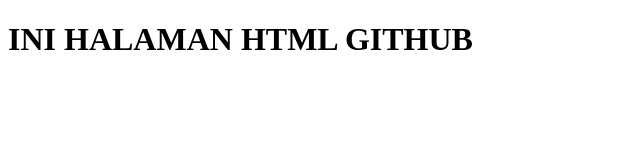
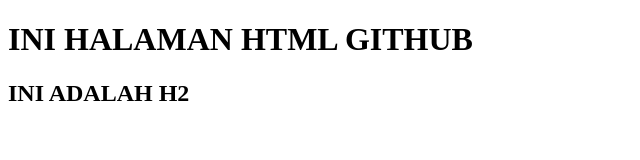
Before and after one commit to Dindamaharn/belajarr-github, a plain HTML site: page GITHUB_1-1/index.html in a window 1280 px wide. Shown: the whole page, without its empty margins (0-640 px from the left). Drawn offline with Linux system fonts and the light colour scheme.

Commit message:
[MOD] index.html

```diff
--- a/GITHUB_1-1/index.html
+++ b/GITHUB_1-1/index.html
@@ -3,9 +3,10 @@
 <head>
     <meta charset="UTF-8">
     <meta name="viewport" content="width=device-width, initial-scale=1.0">
-    <title>Document</title>
+    <title>INI TITTLE</title>
 </head>
 <body>
     <h1>INI HALAMAN HTML GITHUB</h1>
+    <h2>INI ADALAH H2</h2>
 </body>
 </html>
```
